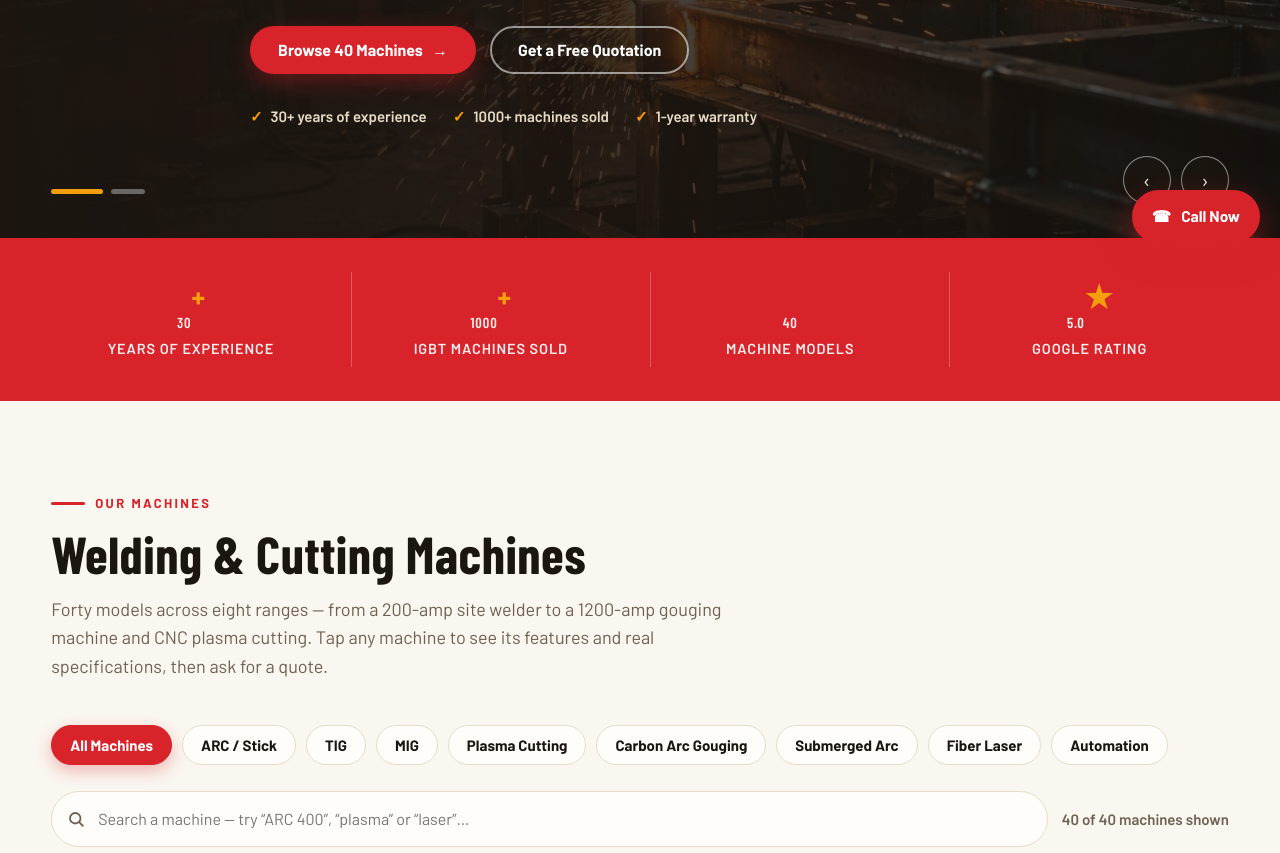
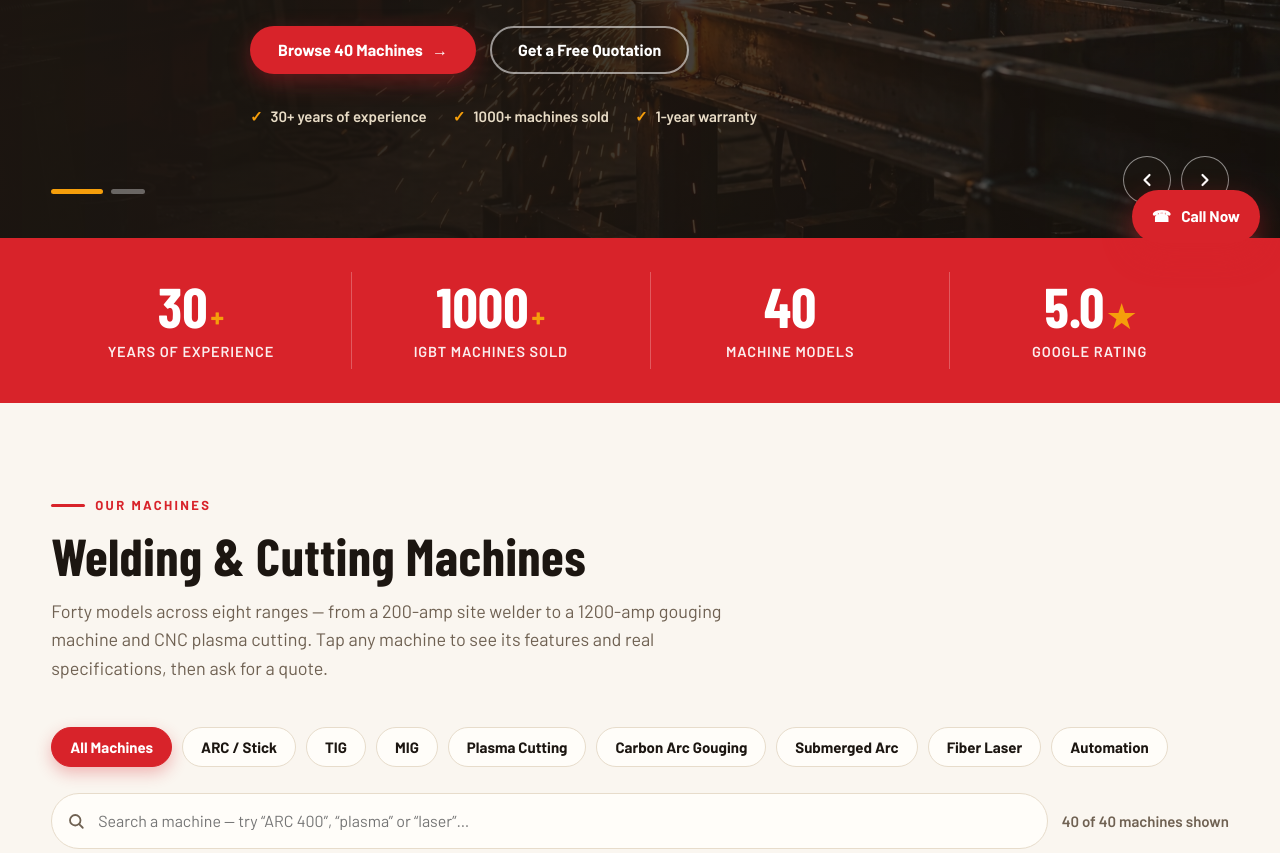
Before and after one commit to immishra13/arc-weld-equipments, a plain HTML site: page index.html in a window 1280 px wide. Shown: the part 537-1390 px from the top of the page. Drawn offline with nearby package versions, Linux system fonts and the light colour scheme.

Commit message:
QA fixes: stats bar layout, product card hover, modal close icon, carousel controls, footer links

```diff
--- a/assets/css/style.css
+++ b/assets/css/style.css
@@ -172,7 +172,8 @@ nav.main a.cta:hover { background: var(--red-dark); }
 .hero-nav { position: absolute; right: 4%; bottom: 34px; display: flex; gap: 10px; z-index: 5; }
 .hero-nav button {
   width: 48px; height: 48px; border-radius: 50%; border: 1.5px solid rgba(255, 255, 255, .5);
-  background: rgba(28, 22, 17, .5); color: #fff; font-size: 20px;
+  background: rgba(28, 22, 17, .5); color: #fff;
+  display: flex; align-items: center; justify-content: center;
   transition: background .15s, transform .15s;
 }
 .hero-nav button:hover { background: var(--red); border-color: var(--red); transform: translateY(-2px); }
@@ -185,9 +186,10 @@ nav.main a.cta:hover { background: var(--red-dark); }
 .stats .container { display: grid; grid-template-columns: repeat(4, 1fr); gap: 20px; padding: 34px 0; }
 .stat { text-align: center; padding: 6px 10px; border-left: 1px solid rgba(255, 255, 255, .25); }
 .stat:first-child { border-left: 0; }
-.stat b { font-family: var(--font-display); font-size: clamp(38px, 4.6vw, 56px); line-height: 1; display: block; }
-.stat b sup { font-size: .55em; color: var(--amber); }
-.stat span { font-size: 14.5px; font-weight: 600; letter-spacing: .06em; text-transform: uppercase; opacity: .92; }
+.stat b { display: flex; align-items: baseline; justify-content: center; gap: 3px; font-family: var(--font-display); font-size: clamp(38px, 4.6vw, 56px); line-height: 1; }
+.stat .num { font-size: inherit; }
+.stat .suffix { font-size: .55em; color: var(--amber); line-height: 1; }
+.stat .lbl { display: block; font-size: 14.5px; font-weight: 600; letter-spacing: .06em; text-transform: uppercase; opacity: .92; margin-top: 6px; }
 
 /* ---------- Products ---------- */
 .filters { display: flex; flex-wrap: wrap; gap: 10px; margin-bottom: 26px; }
@@ -225,19 +227,12 @@ nav.main a.cta:hover { background: var(--red-dark); }
   font: inherit; color: inherit; display: block;
 }
 .p-card:hover, .p-card:focus-visible { transform: perspective(900px) rotateY(-7deg) translateY(-3px); box-shadow: var(--shadow-lg); border-color: var(--red); outline: none; }
-.p-card .open-tab {
-  position: absolute; top: 16px; right: -11px; z-index: -1;
-  background: var(--red); color: #fff; font-size: 11px; font-weight: 800; letter-spacing: .16em;
-  padding: 7px 12px 7px 18px; border-radius: 0 8px 8px 0;
-  transform: translateX(-6px) rotate(2deg); opacity: 0; transition: all .3s var(--ease-out);
-}
-.p-card:hover .open-tab, .p-card:focus-visible .open-tab { transform: translateX(0) rotate(0); opacity: 1; }
 .p-card .p-series { font-size: 12.5px; font-weight: 800; letter-spacing: .14em; text-transform: uppercase; color: var(--red); }
 .p-card h4 { font-family: var(--font-display); font-size: 25px; line-height: 1.08; margin: 7px 0 8px; }
 .p-card .p-tag { font-size: 14.5px; color: var(--muted); min-height: 44px; }
 .p-card .p-foot { display: flex; justify-content: space-between; align-items: center; margin-top: 14px; padding-top: 13px; border-top: 1px dashed var(--line); }
-.p-card .p-foot b { color: var(--red); font-size: 14.5px; }
-.p-card .p-foot b:hover { text-decoration: underline; }
+.p-card .p-foot b { color: var(--red); font-size: 14.5px; transition: background .18s var(--ease-out), color .18s var(--ease-out); border-radius: 999px; padding: 7px 13px; margin: -7px -13px; }
+.p-card:hover .p-foot b, .p-card:focus-visible .p-foot b { background: var(--red); color: #fff; text-decoration: none; }
 .p-card .p-foot span { font-size: 13px; color: var(--muted); font-weight: 600; }
 .no-results { display: none; text-align: center; padding: 48px 20px; color: var(--muted); }
 .no-results.show { display: block; }
@@ -265,7 +260,8 @@ nav.main a.cta:hover { background: var(--red-dark); }
 .modal-close {
   position: absolute; top: 16px; right: 16px; z-index: 2;
   width: 42px; height: 42px; border-radius: 50%; border: 0; background: rgba(28, 22, 17, .65); color: #fff;
-  font-size: 20px; line-height: 1; transition: background .15s, transform .15s;
+  display: flex; align-items: center; justify-content: center;
+  transition: background .15s, transform .15s;
 }
 .modal-close:hover { background: var(--red); transform: scale(1.06); }
 .modal-body { padding: 28px; }
--- a/assets/js/main.js
+++ b/assets/js/main.js
@@ -102,16 +102,21 @@
 
   /* ---------- Hero carousel ---------- */
   var slides = $$(".hero-slide"), dots = $$(".hero-dots button"), cur = 0, timer = null;
-  function showSlide(i) {
-    cur = (i + slides.length) % slides.length;
+  function goTo(i) {
+    cur = ((i % slides.length) + slides.length) % slides.length;
     slides.forEach(function (s, j) { s.classList.toggle("active", j === cur); });
     dots.forEach(function (d, j) { d.classList.toggle("active", j === cur); });
   }
-  function auto() { if (!reduced) timer = setInterval(function () { showSlide(cur + 1); }, 6000); }
-  $("#hero-prev") && $("#hero-prev").addEventListener("click", function () { clearInterval(timer); showSlide(cur - 1); auto(); });
-  $("#hero-next") && $("#hero-next").addEventListener("click", function () { clearInterval(timer); showSlide(cur + 1); auto(); });
-  dots.forEach(function (d, j) { d.addEventListener("click", function () { clearInterval(timer); showSlide(j); auto(); }); });
-  auto();
+  function restartAuto() {
+    clearInterval(timer);
+    if (!reduced) { timer = setInterval(function () { goTo(cur + 1); }, 6000); }
+  }
+  var prevBtn = document.getElementById("hero-prev");
+  var nextBtn = document.getElementById("hero-next");
+  if (prevBtn) { prevBtn.addEventListener("click", function () { goTo(cur - 1); restartAuto(); }); }
+  if (nextBtn) { nextBtn.addEventListener("click", function () { goTo(cur + 1); restartAuto(); }); }
+  dots.forEach(function (d, j) { d.addEventListener("click", function () { goTo(j); restartAuto(); }); });
+  restartAuto();
 
   /* ---------- Counters (Mage-UI counter) ---------- */
   var counters = $$("[data-count]");
@@ -161,7 +166,6 @@
   function cardHTML(p) {
     var cat = catOf(p);
     return '<button class="p-card" data-id="' + p.id + '" type="button">' +
-      '<span class="open-tab">VIEW DETAILS</span>' +
       '<span class="p-series">' + cat.short + ' · ' + p.series + '</span>' +
       '<h4>' + p.name + '</h4>' +
       '<p class="p-tag">' + p.tag + '</p>' +
@@ -237,7 +241,7 @@
       '<img src="' + cat.img + '" alt="' + p.name + ' — ' + cat.name + '">' +
       '<div class="scrim"></div>' +
       '<div class="mh-text"><span class="p-series">' + cat.name + ' · ' + p.series + '</span><h3>' + p.name + '</h3><p>' + p.tag + '</p></div>' +
-      '<button class="modal-close" type="button" aria-label="Close">✕</button></div>' +
+      '<button class="modal-close" type="button" aria-label="Close"><svg width="18" height="18" viewBox="0 0 24 24" fill="none" stroke="#fff" stroke-width="3" stroke-linecap="round" aria-hidden="true"><line x1="5" y1="5" x2="19" y2="19"/><line x1="19" y1="5" x2="5" y2="19"/></svg></button></div>' +
       '<div class="modal-body">' +
       '<h5>Salient features</h5><ul class="tick-list">' + p.features.map(function (f) { return "<li>" + f + "</li>"; }).join("") + "</ul>";
     if (p.standard && p.standard.length) {
--- a/index.html
+++ b/index.html
@@ -159,18 +159,18 @@
     <button type="button" aria-label="Slide 2"></button>
   </div>
   <div class="hero-nav">
-    <button id="hero-prev" type="button" aria-label="Previous slide">‹</button>
-    <button id="hero-next" type="button" aria-label="Next slide">›</button>
+    <button id="hero-prev" type="button" aria-label="Previous slide"><svg width="20" height="20" viewBox="0 0 24 24" fill="none" stroke="currentColor" stroke-width="2.6" stroke-linecap="round" stroke-linejoin="round" aria-hidden="true"><polyline points="15 18 9 12 15 6"/></svg></button>
+    <button id="hero-next" type="button" aria-label="Next slide"><svg width="20" height="20" viewBox="0 0 24 24" fill="none" stroke="currentColor" stroke-width="2.6" stroke-linecap="round" stroke-linejoin="round" aria-hidden="true"><polyline points="9 18 15 12 9 6"/></svg></button>
   </div>
 </section>
 
 <!-- Stats -->
 <section class="stats" aria-label="Company in numbers">
   <div class="container">
-    <div class="stat"><b><span data-count="30">0</span><sup>+</sup></b><span>Years of experience</span></div>
-    <div class="stat"><b><span data-count="1000">0</span><sup>+</sup></b><span>IGBT machines sold</span></div>
-    <div class="stat"><b><span data-count="40">0</span></b><span>Machine models</span></div>
-    <div class="stat"><b><span data-count="5.0" data-decimals="1">0</span><sup>★</sup></b><span>Google rating</span></div>
+    <div class="stat"><b><span class="num" data-count="30">0</span><span class="suffix">+</span></b><span class="lbl">Years of experience</span></div>
+    <div class="stat"><b><span class="num" data-count="1000">0</span><span class="suffix">+</span></b><span class="lbl">IGBT machines sold</span></div>
+    <div class="stat"><b><span class="num" data-count="40">0</span></b><span class="lbl">Machine models</span></div>
+    <div class="stat"><b><span class="num" data-count="5.0" data-decimals="1">0</span><span class="suffix">★</span></b><span class="lbl">Google rating</span></div>
   </div>
 </section>
 
@@ -459,6 +459,8 @@
           <li><a href="#products">TIG Welding Machines</a></li>
           <li><a href="#products">MIG Welding Machines</a></li>
           <li><a href="#products">Plasma Cutting Machines</a></li>
+          <li><a href="#products">Carbon Arc Gouging</a></li>
+          <li><a href="#products">Submerged Arc Welding</a></li>
           <li><a href="#products">Fiber Laser Cutting &amp; Welding</a></li>
           <li><a href="#products">Welding Automation</a></li>
         </ul>
```
